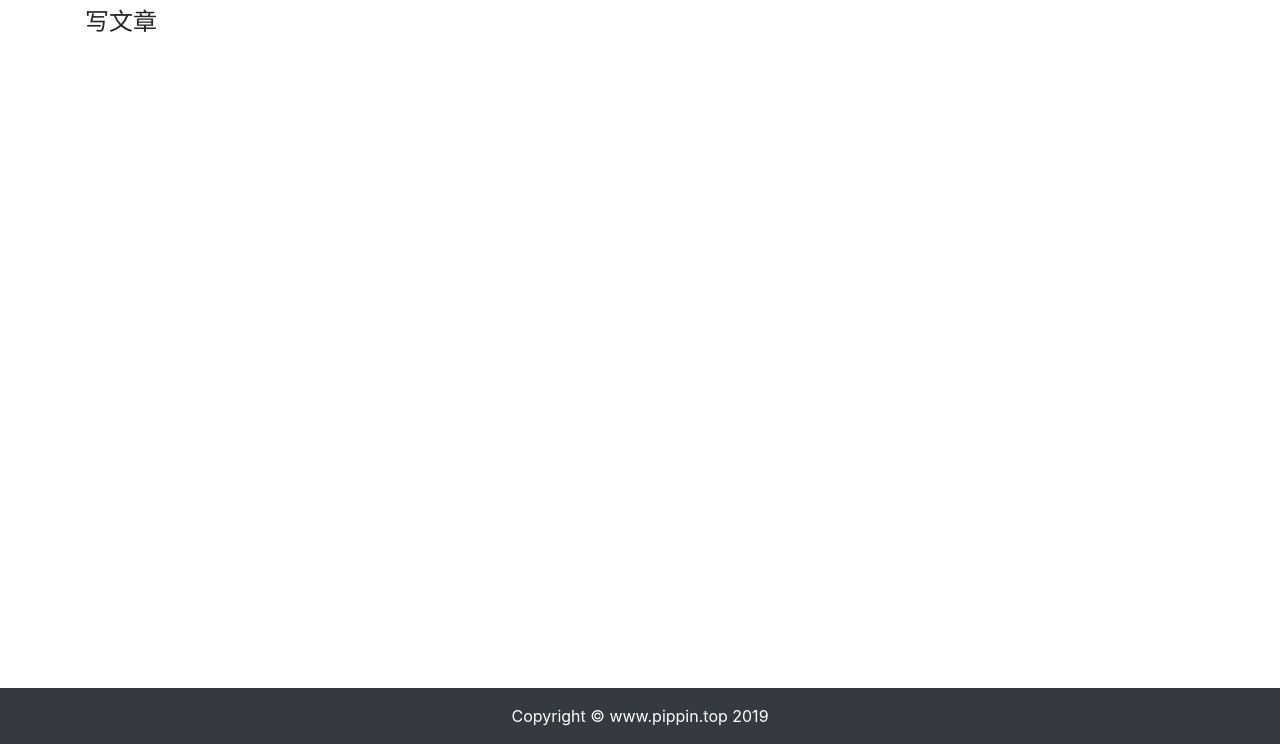
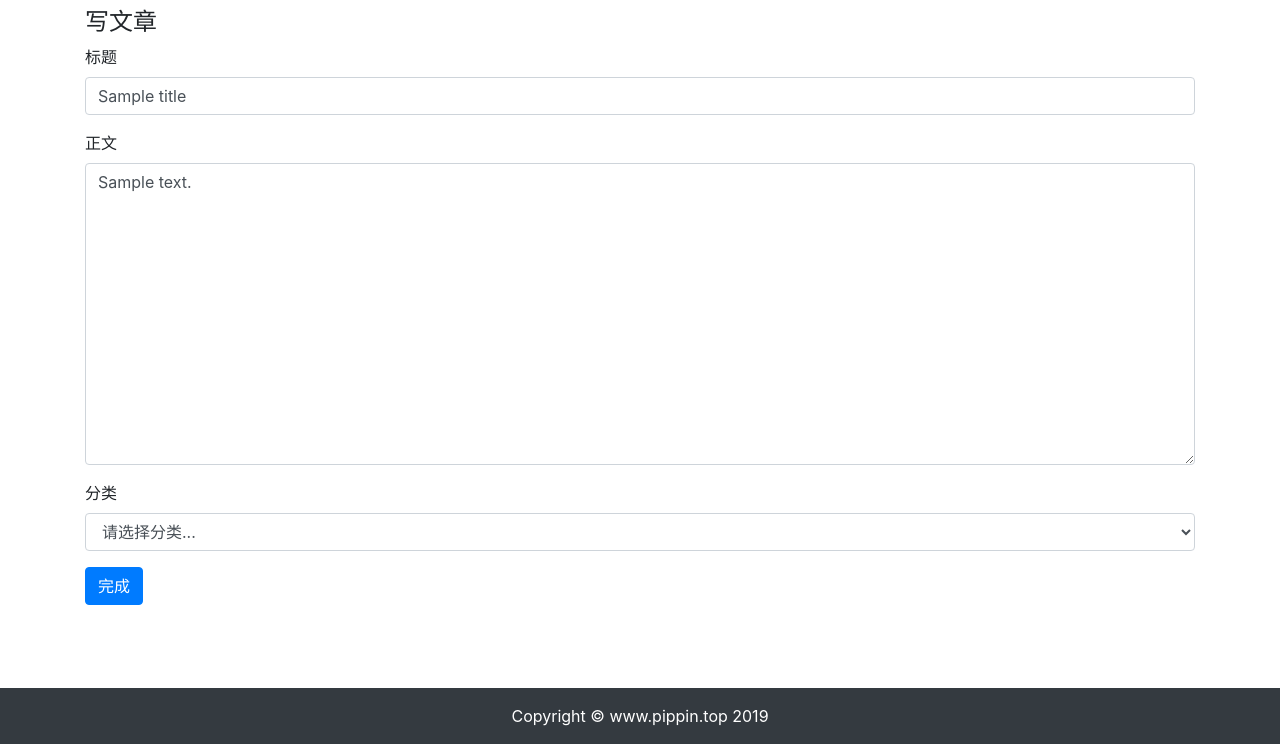
Before and after one commit to Pippinrao/pippin.top, a Django app: template templates/note/create.html in a window 1280 px wide. Shown: the part 56-800 px from the top of the page. Run offline with Django 3.2, Linux system fonts and the light colour scheme; the template is opened without the code that fills it: most values are stand-ins (such as "Sample title", 1, 10 or a date in 2020); some libraries are stand-ins or nearby versions.

Commit message:
add template

```diff
--- a/templates/base.html
+++ b/templates/base.html
@@ -8,10 +8,11 @@
     <title>{% block title %}{% endblock %}</title>
     <link rel="stylesheet" href="{% static 'bootstrap/css/bootstrap.min.css' %}">
     <link rel="stylesheet" href="{% static 'font-awesome-4.7.0/css/font-awesome.min.css' %}">
+    <link rel="stylesheet" href="{% static 'md_css/manni.css' %}">
 {#    <script src="https://kit.fontawesome.com/f1c7283b9e.js" crossorigin="anonymous"></script>#}
 </head>
 
-<body>
+<body >
     {% include 'header.html' %}
     {% block content %}{% endblock content %}
     {% include 'footer.html' %}
--- a/templates/note/create.html
+++ b/templates/note/create.html
@@ -10,11 +10,47 @@
 <div class="container">
     <div class="row mt-2">
         <div class="col-12">
+
             <h4>写文章</h4>
-            <p>
 
-            </p>
+            <form method="post" action=".">
+            {% csrf_token %}
+
+                <div class="form-group">
+                    <label for="title">标题
+                    {% if title_empty == True %}
+                        <small style="color: red">标题不能为空！</small>
+                    {% endif %}
+                    </label>
+                    <input type="text" class="form-control" id="title" name="title" value="{{ title }}">
+
+                </div>
+
+                <div class="form-group">
+                    <label for="body">正文</label>
+                    <textarea type="text" class="form-control" id="body" name="body" rows="12">{{ body }}</textarea>
+                </div>
+
+                <div class="form-group">
+                    <label for="category">分类</label>
+                    <select class="form-control" id="category" name="category">
+                        <option  value="None">请选择分类...</option>
+                        {% for cat in categories %}
+                                <option value="{{ cat.title }}"
+                                        {% if cat.title == category %}
+                                            selected
+                                        {% endif %}
+                                >{{ cat }}</option>
+
+                        {% endfor %}
+                    </select>
+                </div>
+
+                <button class="btn btn-primary" type="submit">完成</button>
+            </form>
+
         </div>
     </div>
 </div>
+
 {% endblock content %}
```
Also changed, not shown: templates/note/detail.html (+41 -0 lines), templates/note/list.html (+2 -15 lines).
